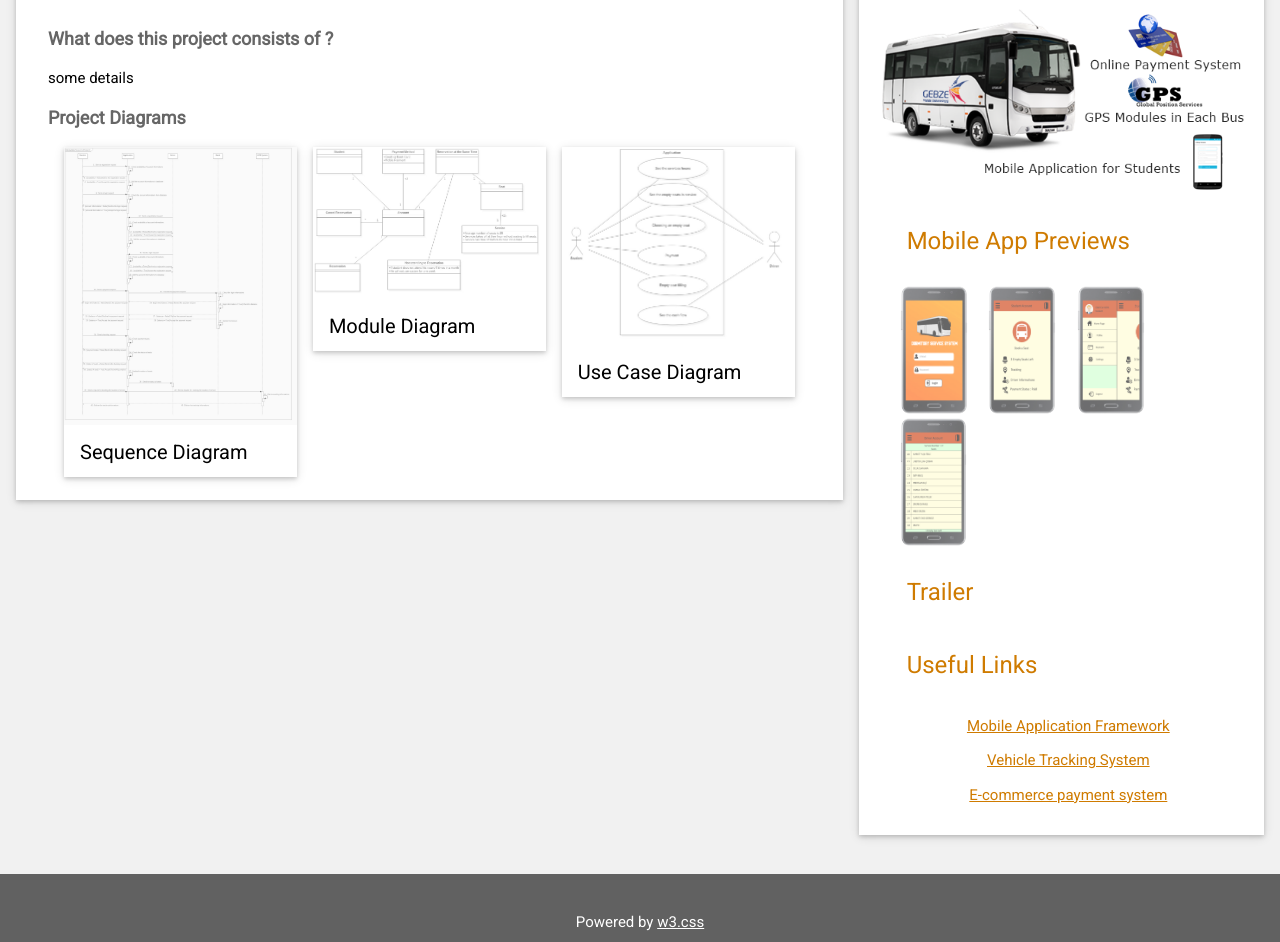
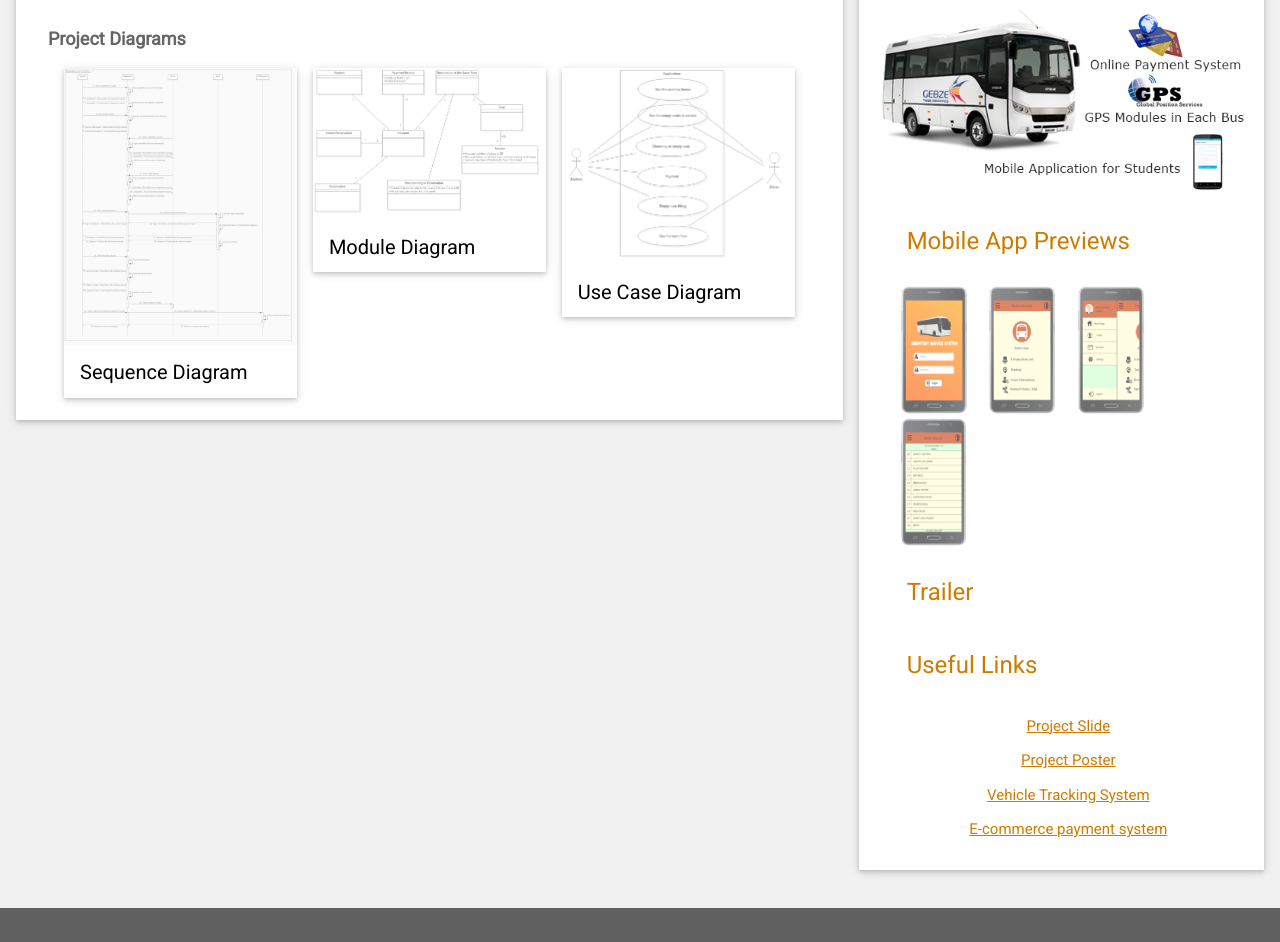
Before and after one commit to dormitoryservicesystem/dormitoryservicesystem.github.io, a plain HTML site: page details.html in a window 1280 px wide. Shown: the part 137-1079 px from the top of the page. Drawn offline with Linux system fonts and the light colour scheme.

Commit message:
Add files via upload

```diff
--- a/details.html
+++ b/details.html
@@ -48,8 +48,7 @@ html,body,h1,h2,h3,h4,h5,h6 {font-family: "Roboto", sans-serif}
         <h2 class="w3-text-orange w3-padding-16"><i class="fa fa-bars fa-fw w3-margin-right w3-xxlarge w3-text-dark-gray"></i>Details of the Project</h2>
         <div class="w3-container">
 
-          <h5 class="w3-opacity"><b>What does this project consists of ?</b></h5>
-          <p>some details</p>
+
 
 		 <h5 class="w3-opacity"><b>Project Diagrams</b></h5>
 		  <div class="w3-display-container w3-hover-opacity">
@@ -158,7 +157,8 @@ var jwp = jwplayer('player');
 </div>
 
 		  <ul align="center" class="w3-ul w3-hoverable">
-  <a target="_blank" href="https://framework7.io/"><li>Mobile Application Framework</li></a>
+  <a target="_blank" href="media/slide.pdf"><li>Project Slide</li></a><a target="_blank" href="media/poster.pdf"><li>Project Poster</li></a>
+
   <a target="_blank" href="https://en.wikipedia.org/wiki/Vehicle_tracking_system"><li>Vehicle Tracking System</li></a>
   <a target="_blank" href="https://en.wikipedia.org/wiki/E-commerce_payment_system"><li>E-commerce payment system</li></a>
 </ul>
```
Also changed, not shown: index.html (+1 -1 lines), requirements.html (+1 -1 lines), team.html (+1 -1 lines).
